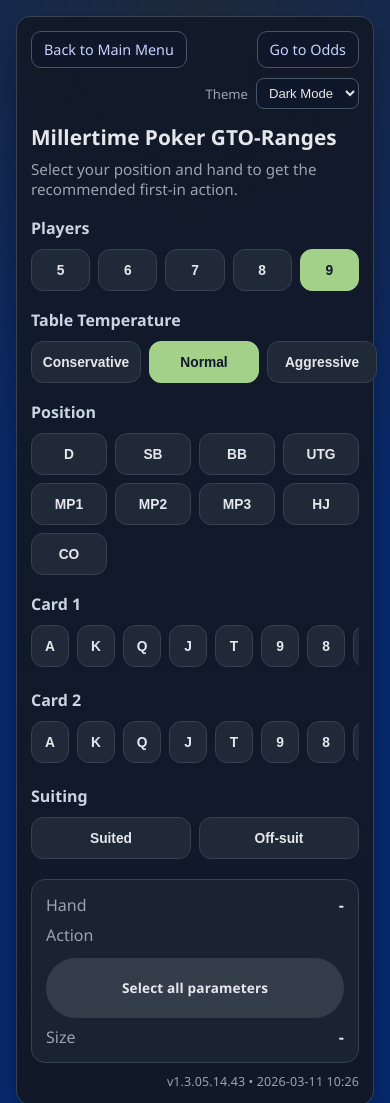
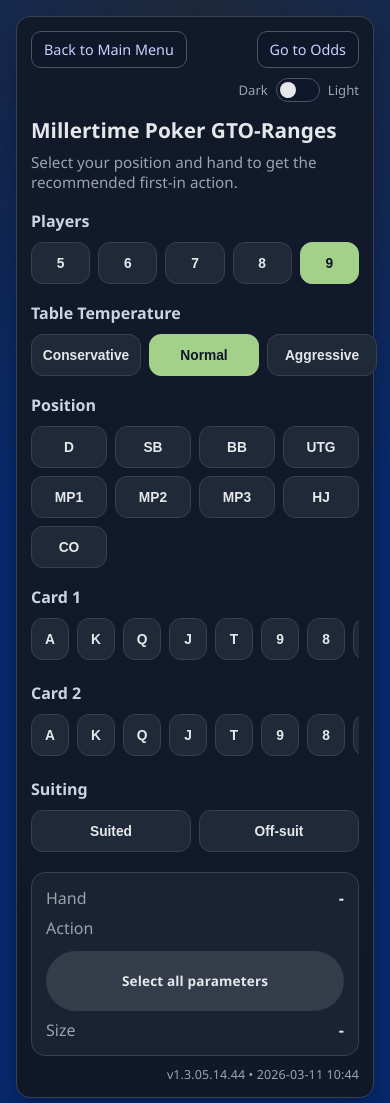
Before and after one commit to gmillertime88/poker-gto-app, a plain HTML site: page ranges.html in a window 390 px wide. Shown: the top 1103 px of the page. Drawn offline with Linux system fonts and the light colour scheme.

Commit message:
Update app

```diff
--- a/app.js
+++ b/app.js
@@ -8,8 +8,8 @@ const TABLE_TEMPERATURES = [
   { key: "aggressive", label: "Aggressive" },
 ];
 
-const BUILD_VERSION = "1.3.05.14.43";
-const BUILD_TIMESTAMP = "2026-03-11 10:26";
+const BUILD_VERSION = "1.3.05.14.44";
+const BUILD_TIMESTAMP = "2026-03-11 10:44";
 
 const POSITION_DISPLAY_ORDER = ["D", "SB", "BB", "UTG", "MP1", "MP2", "MP3", "HJ", "CO"];
 
--- a/ranges.html
+++ b/ranges.html
@@ -14,11 +14,12 @@
           <a class="nav-link" href="index.html">Back to Main Menu</a>
           <a class="nav-link" href="odds.html">Go to Odds</a>
           <div class="theme-control">
-            <label class="theme-label" for="theme-select-ranges">Theme</label>
-            <select id="theme-select-ranges" class="theme-select" data-theme-select>
-              <option value="dark">Dark Mode</option>
-              <option value="light">Light Mode</option>
-            </select>
+            <span class="theme-label">Dark</span>
+            <label class="theme-switch" for="theme-toggle-ranges" aria-label="Toggle light mode">
+              <input id="theme-toggle-ranges" type="checkbox" data-theme-toggle />
+              <span class="theme-slider"></span>
+            </label>
+            <span class="theme-label">Light</span>
           </div>
         </div>
 
--- a/styles.css
+++ b/styles.css
@@ -5,6 +5,8 @@
   --panel: #111827;
   --panel-soft: #1f2937;
   --card-bg: linear-gradient(180deg, rgba(17, 24, 39, 0.92), rgba(17, 24, 39, 0.98));
+  --menu-button-bg: linear-gradient(160deg, rgba(20, 32, 58, 0.9), rgba(13, 49, 72, 0.9));
+  --menu-button-hover-shadow: 0 8px 20px rgba(8, 47, 73, 0.45);
   --surface-soft: rgba(15, 23, 42, 0.55);
   --token-bg: rgba(15, 23, 42, 0.75);
   --text: #e5e7eb;
@@ -32,6 +34,8 @@
   --panel: #ffffff;
   --panel-soft: #eef2ff;
   --card-bg: linear-gradient(180deg, #ffffff, #f8fafc);
+  --menu-button-bg: linear-gradient(160deg, rgba(255, 255, 255, 0.98), rgba(241, 245, 249, 0.98));
+  --menu-button-hover-shadow: 0 8px 18px rgba(148, 163, 184, 0.35);
   --surface-soft: rgba(241, 245, 249, 0.9);
   --token-bg: rgba(226, 232, 240, 0.9);
   --text: #0f172a;
@@ -111,13 +115,48 @@ body {
   font-size: 0.82rem;
 }
 
-.theme-select {
+.theme-switch {
+  position: relative;
+  display: inline-flex;
+  width: 44px;
+  height: 24px;
+}
+
+.theme-switch input {
+  opacity: 0;
+  width: 0;
+  height: 0;
+}
+
+.theme-slider {
+  position: absolute;
+  inset: 0;
+  cursor: pointer;
+  background: var(--card-select-bg);
   border: 1px solid var(--card-select-border);
-  border-radius: 8px;
-  background: var(--card-select-bg);
-  color: var(--text);
-  font-size: 0.82rem;
-  padding: 6px 8px;
+  border-radius: 999px;
+  transition: 160ms ease;
+}
+
+.theme-slider::before {
+  content: "";
+  position: absolute;
+  width: 16px;
+  height: 16px;
+  left: 3px;
+  top: 3px;
+  border-radius: 50%;
+  background: var(--text);
+  transition: 160ms ease;
+}
+
+.theme-switch input:checked + .theme-slider {
+  background: color-mix(in oklab, var(--accent) 28%, var(--card-select-bg));
+  border-color: var(--accent);
+}
+
+.theme-switch input:checked + .theme-slider::before {
+  transform: translateX(20px);
 }
 
 h1 {
@@ -153,7 +192,7 @@ h1 {
   text-decoration: none;
   color: var(--text);
   border: 1px solid var(--border);
-  background: linear-gradient(160deg, rgba(20, 32, 58, 0.9), rgba(13, 49, 72, 0.9));
+  background: var(--menu-button-bg);
   border-radius: 14px;
   padding: 18px;
   transition: 140ms ease;
@@ -162,7 +201,7 @@ h1 {
 .menu-button:hover {
   border-color: var(--accent);
   transform: translateY(-2px);
-  box-shadow: 0 8px 20px rgba(8, 47, 73, 0.45);
+  box-shadow: var(--menu-button-hover-shadow);
 }
 
 .menu-button-title {
--- a/theme.js
+++ b/theme.js
@@ -23,10 +23,11 @@ function applyTheme(theme) {
     // Ignore storage access issues.
   }
 
-  const selectors = document.querySelectorAll("[data-theme-select]");
-  selectors.forEach((select) => {
-    if (select.value !== safeTheme) {
-      select.value = safeTheme;
+  const toggles = document.querySelectorAll("[data-theme-toggle]");
+  toggles.forEach((toggle) => {
+    const shouldBeChecked = safeTheme === "light";
+    if (toggle.checked !== shouldBeChecked) {
+      toggle.checked = shouldBeChecked;
     }
   });
 }
@@ -35,10 +36,10 @@ function initThemeSelector() {
   const initialTheme = getStoredTheme();
   applyTheme(initialTheme);
 
-  const selectors = document.querySelectorAll("[data-theme-select]");
-  selectors.forEach((select) => {
-    select.addEventListener("change", (event) => {
-      applyTheme(event.target.value);
+  const toggles = document.querySelectorAll("[data-theme-toggle]");
+  toggles.forEach((toggle) => {
+    toggle.addEventListener("change", (event) => {
+      applyTheme(event.target.checked ? "light" : "dark");
     });
   });
 }
```
Also changed, not shown: index.html (+6 -5 lines), odds.html (+6 -5 lines).
